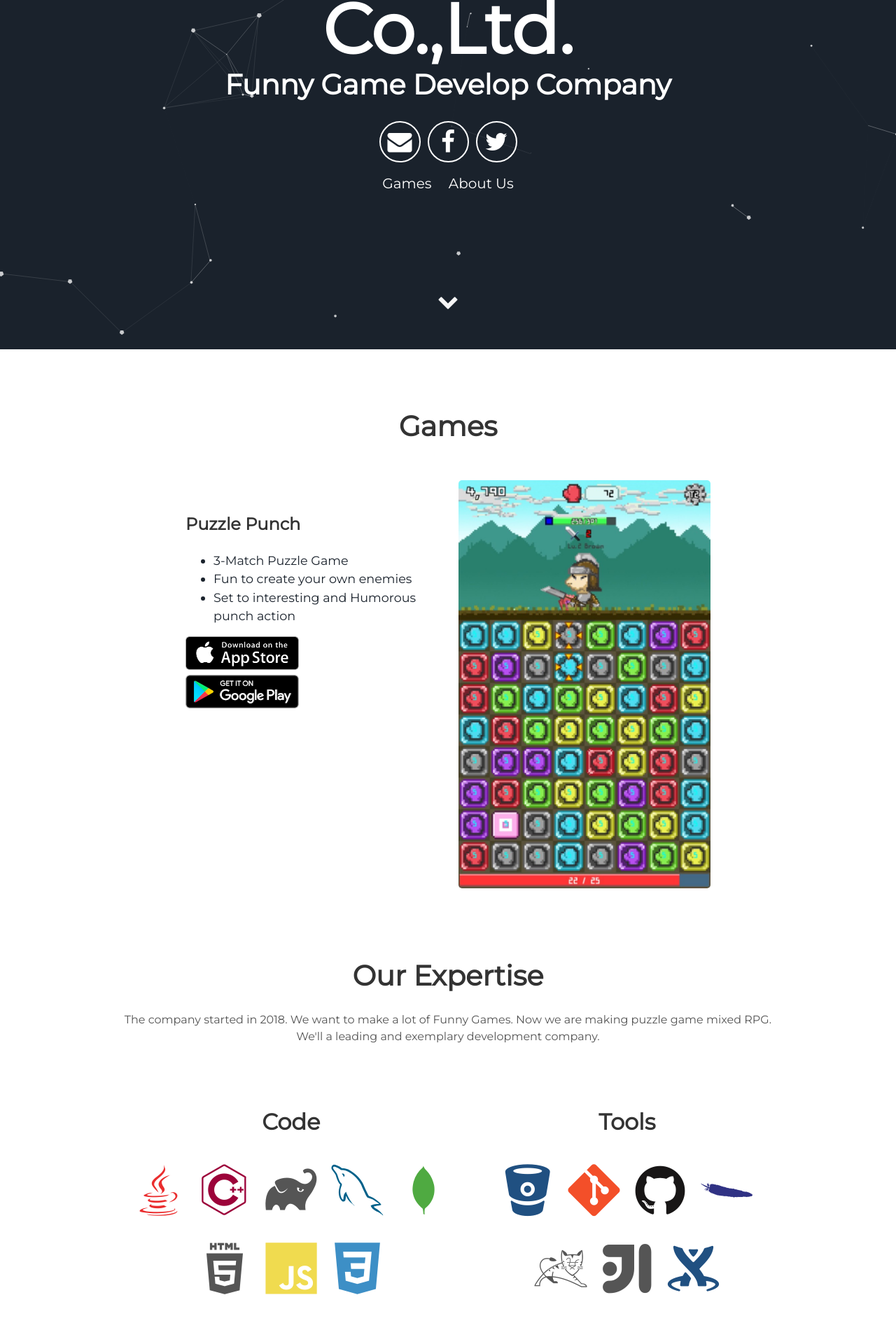
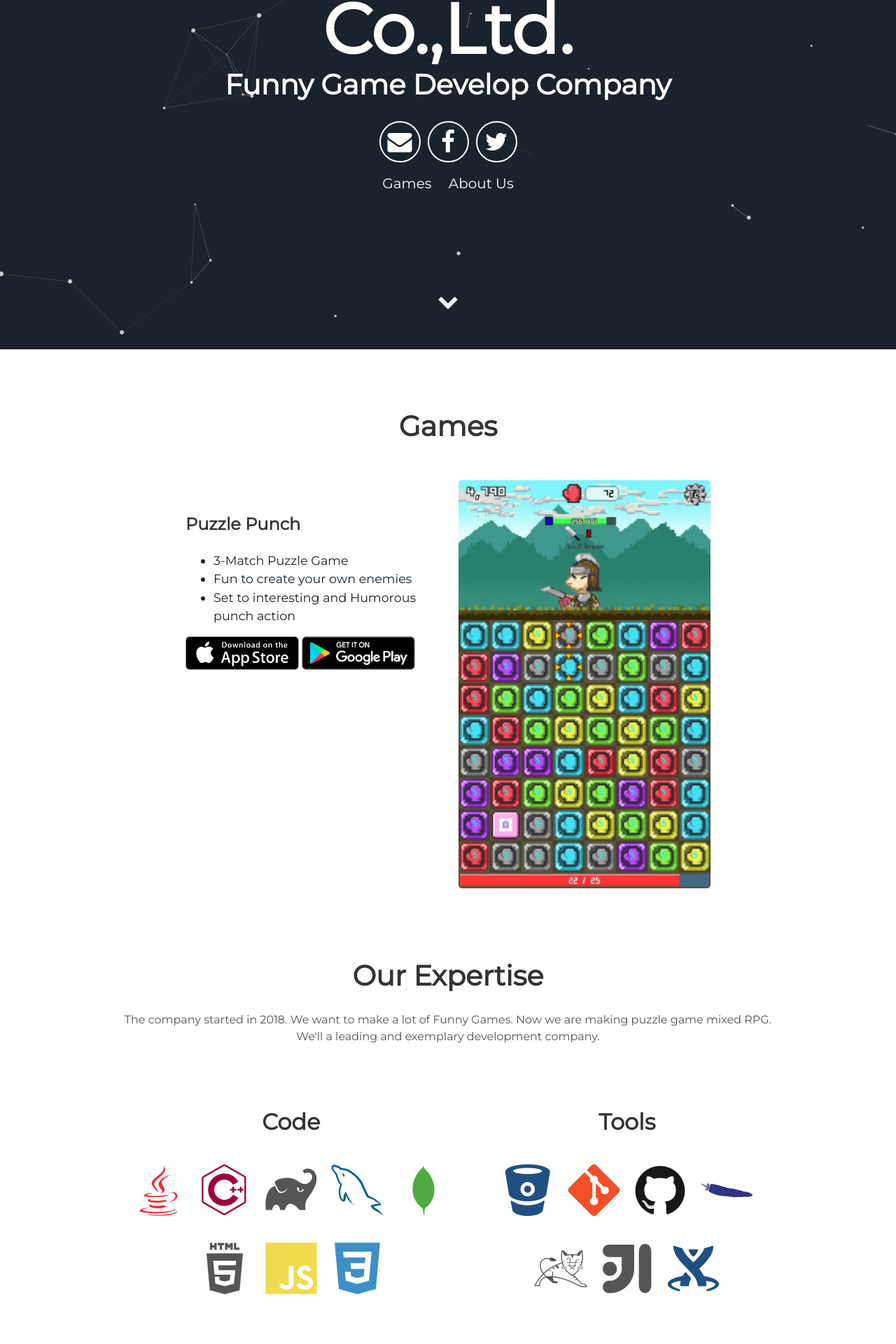
Before and after one commit to gempack/gempack.github.io, a Jekyll site: the page built from index.html, in a window 1280 px wide. Shown: the part 401-2321 px from the top of the page at 70% size. Built offline with Jekyll 4.4.1, drawn with Linux system fonts in a browser that asks for light colours.

Commit message:
Update projects.html

```diff
--- a/_includes/projects.html
+++ b/_includes/projects.html
@@ -15,7 +15,7 @@
     <p></p>
     <!-- <a class="project-link" href="#">COMING SOON</a> -->
     <!-- <a href='itms-apps://itunes.apple.com/app/id1375299883' target="_blank"> -->
-    <a href='' target="_blank"><img alt='Download on the App Store' src='http://www.gempack.kr/assets/img/download-on-the-app-store.png' width="45%" height="45%"/></a> <br />
+    <a href='' target="_blank"><img alt='Download on the App Store' src='http://www.gempack.kr/assets/img/download-on-the-app-store.png' width="45%" height="45%"/></a>
     <!-- <a href='http://play.google.com/store/apps/details?id=com.gempack.PuzzlePunch.android&pcampaignid=MKT-Other-global-all-co-prtnr-py-PartBadge-Mar2515-1' target="_blank"> -->
     <a href='' target="_blank"><img alt='Get it on Google Play' src='http://www.gempack.kr/assets/img/google-play-badge.png' width="45%" height="45%"/></a>
   </div>
```
